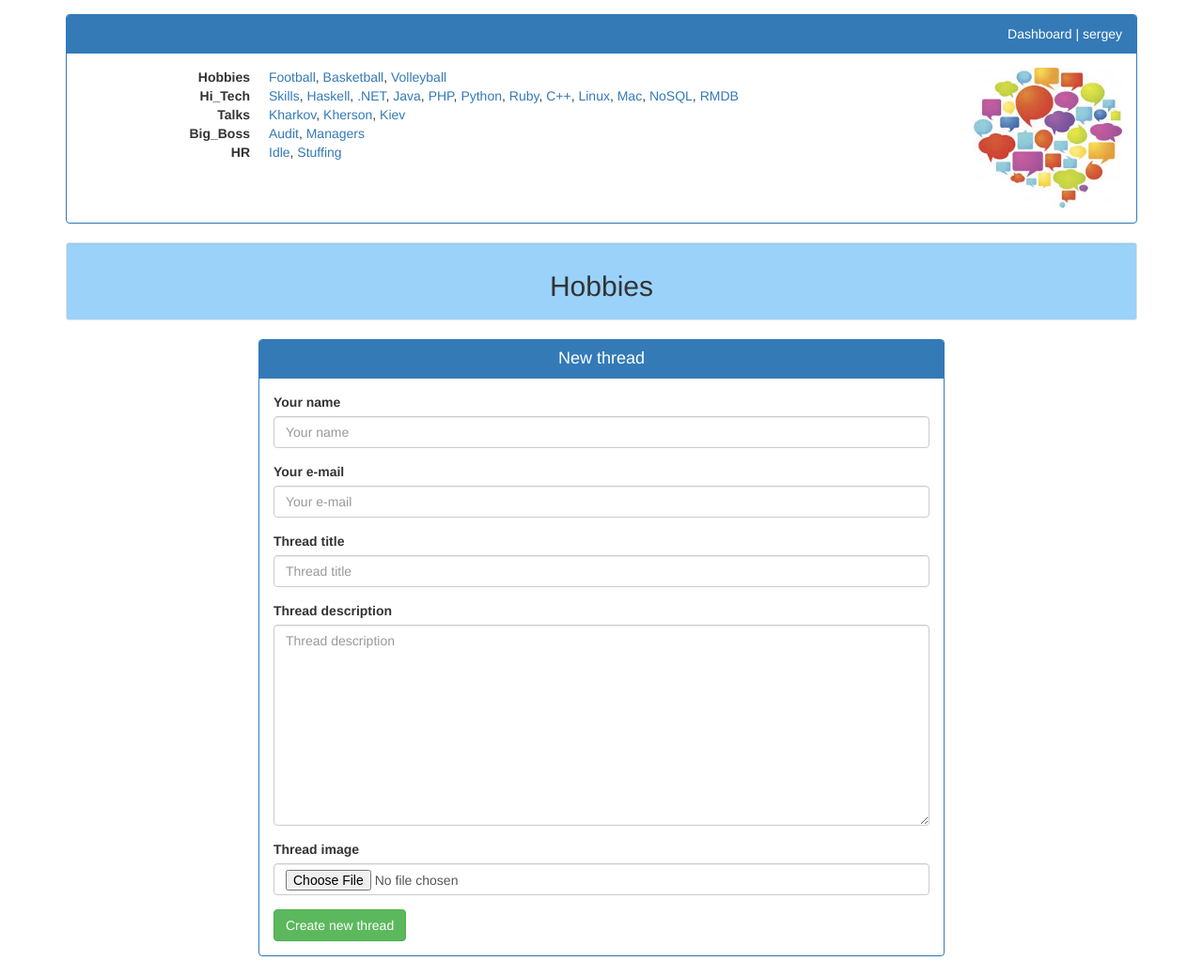
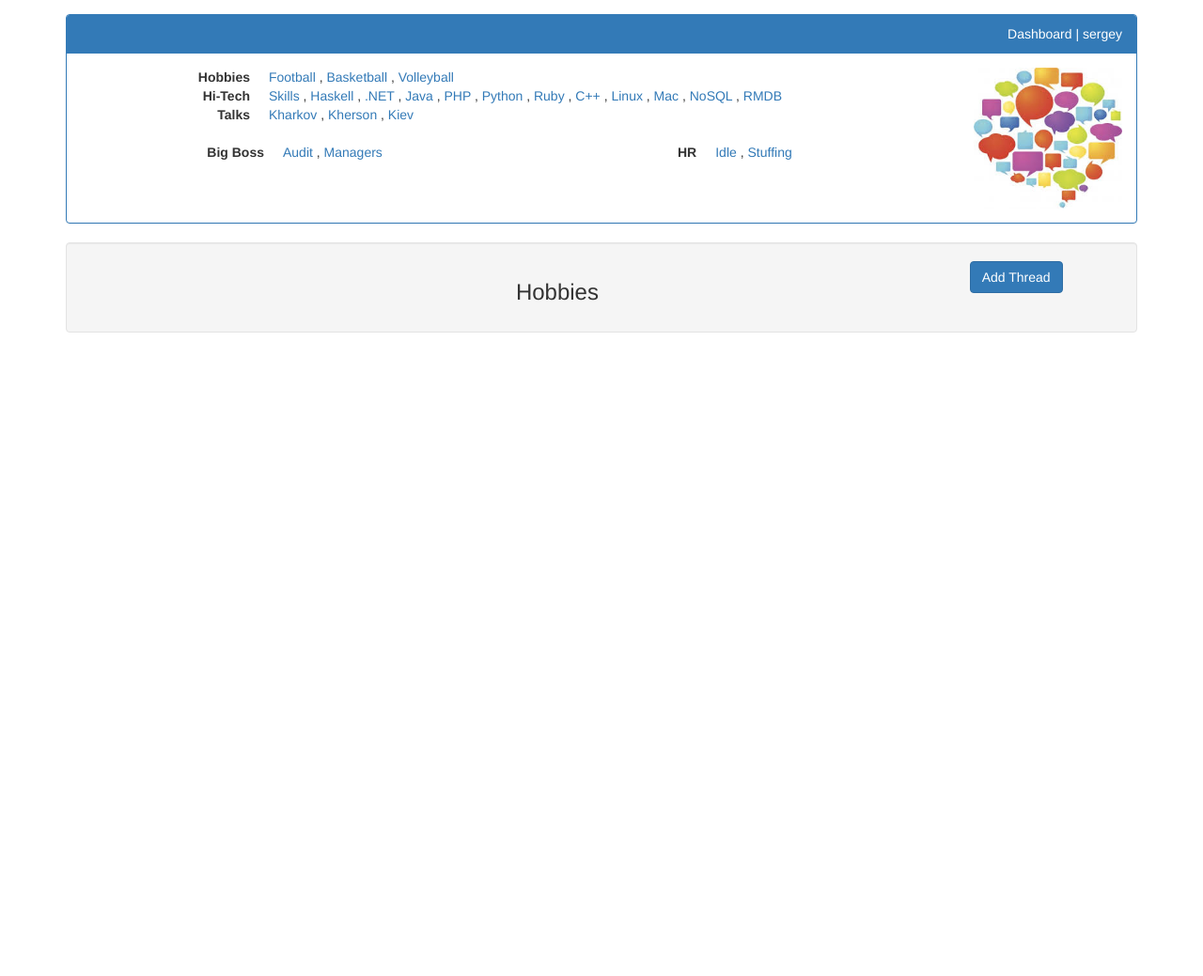
Before and after one commit to ukrduino/DATAART_DJANGO, a Django app: page /threads_category/1 in a window 1280 px wide. Shown: the whole page at 94% size. After the commit the page ends 354 px from the top, so only its background shows below. Run offline with Django 3.2, Linux system fonts and the light colour scheme; a user stored in the database is signed in; data comes from the database, SQL or seed files in the repository; both versions use the stored data as it was after the commit; some libraries are stand-ins or nearby versions.

Commit message:
Threads page refactoring

```diff
--- a/static/css/style.css
+++ b/static/css/style.css
@@ -40,11 +40,12 @@ ul.csv li:last-child:after { content: ""; }
 #new_thread_panel_header{
     text-align: center;
 }
+#new_thread_panel{
+    display: none;
+}
 
 #thread_category_header{
     text-align: center;
-    background-color:#9AD2FA
-
 }
 
 #thread_title{
--- /dev/null
+++ b/static/js/MyScripts.js
@@ -0,0 +1,4 @@
+$('#show_add_thread_form').click(function () {
+    $("#new_thread_panel").slideToggle("slow");
+    $('#show_add_thread_form').text("Show/hide form");
+});
--- a/templates/BasePage.html
+++ b/templates/BasePage.html
@@ -34,5 +34,6 @@
 <!-- Placed at the end of the document so the pages load faster -->
 <script type="text/javascript" src="{% static 'js/jquery-1.11.3.min.js' %}"></script>
 <script type="text/javascript" src="{% static 'js/bootstrap.min.js' %}"></script>
+<script type="text/javascript" src="{% static 'js/MyScripts.js' %}"></script>
 </body>
 </html>
--- a/templates/Threads_page_content.html
+++ b/templates/Threads_page_content.html
@@ -5,9 +5,20 @@
 
 {% block threads_page_content %}
     <div class="col-lg-12">
-        <div class="well well-sm" id="thread_category_header"><h2>{{ request.session.category_title }}</h2></div>
+        <div class="well" id="thread_category_header">
+            <div class="row">
+                <div class="col-lg-9 col-lg-offset-1">
+                    <h3>{{ request.session.category_title }}</h3>
+                </div>
+                <div class="col-lg-1" id="show_add_thread_form_div">
+                    <a class="btn btn-primary" id="show_add_thread_form">
+                        Add Thread
+                    </a>
+                </div>
+            </div>
+        </div>
         <div class="col-lg-8 col-lg-offset-2">
-            <div class="panel panel-primary">
+            <div class="panel panel-primary" id="new_thread_panel">
                 <div class="panel-heading" id="new_thread_panel_header">
                     <h4>New thread</h4>
                 </div>
@@ -15,7 +26,8 @@
                     <form action='/new_thread/' method="post">
                         {% csrf_token %}
                         {% bootstrap_form form %}
-                        <input type="submit" class="btn btn-success" value="Create new thread">
+                        <input type="submit" class="btn btn-success"
+                               value="Create new thread">
                     </form>
                 </div>
             </div>
@@ -24,19 +36,22 @@
             {% for key, value in threads_with_replies.items %}
                 <div class="panel panel-primary">
                     <div class="panel-heading clearfix">
-                        <div class="col-lg-8" id="thread_title"><h4>#{{ key.id }}
+                        <div class="col-lg-8" id="thread_title"><h4>
+                            #{{ key.id }}
                             | {{ key.thread_title }}</h4></div>
                         <div class="col-lg-3" id="thread_date">
                             <p>Created : {{ key.thread_date }}</p>
                         </div>
                         <div class="col-lg-1">
-                            <a class="btn btn-success" href="{% url 'thread_page' key.id %}">Reply</a>
+                            <a class="btn btn-success"
+                               href="{% url 'thread_page' key.id %}">Reply</a>
                         </div>
                     </div>
                     <div class="panel-body">
                         <div class="media">
                             <div class="media-left">
-                                <img class="media-object logo_image" src="http://{{ request.get_host }}/{{ key.thread_image }}"
+                                <img class="media-object logo_image"
+                                     src="http://{{ request.get_host }}/{{ key.thread_image }}"
                                      alt="Thread image">
                             </div>
                             <div class="media-body">
@@ -52,7 +67,8 @@
                                 <div class="well reply">
                                     <div class="row">
                                         <div class="col-lg-11">
-                                            <p>#{{ reply.id }} Created : {{ reply.reply_date }}</p>
+                                            <p>#{{ reply.id }} Created
+                                                : {{ reply.reply_date }}</p>
 
                                             <p>>> {{ key.thread_title }}</p>
                                         </div>
@@ -61,7 +77,8 @@
                                 </div>
                             {% empty %}
                                 <div class="well reply">
-                                    This thread has no replies.... Yours will be the first!!!
+                                    This thread has no replies.... Yours will
+                                    be the first!!!
                                 </div>
                             {% endfor %}
                         </div>
--- a/templates/Threads_page_header.html
+++ b/templates/Threads_page_header.html
@@ -6,7 +6,8 @@
         <div class="panel panel-primary">
             <div class="panel-heading" id="threads_header_panel_header">
                 {% if user.is_anonymous %}
-                    <a href="{% url 'home' %}">Dashboard</a> | <a href="{% url 'user_login' %}">Login</a>
+                    <a href="{% url 'home' %}">Dashboard</a> |
+                    <a href="{% url 'user_login' %}">Login</a>
                 {% else %}
                     <a href="{% url 'home' %}">Dashboard</a> | {{ user }}
                 {% endif %}
@@ -15,22 +16,72 @@
                 <div class="media">
                     <div class="media-body">
                         <dl class="dl-horizontal">
-                            {% for key, value in main_categories.items %}
-                                <dt>
-                                    {{ key }}
-                                </dt>
+                            <dt>Hobbies</dt>
                             <dd>
                                 <ul class="csv">
-                                        {% for sub_cat in value %}
-                                            <li><a href="{% url 'threads_category_page' sub_cat.id %}">{{ sub_cat }}</a></li>
+                                    {% for sub_cat in main_categories.Hobbies %}
+                                        <li>
+                                            <a href="{% url 'threads_category_page' sub_cat.id %}">{{ sub_cat }}</a>
+                                        </li>
                                     {% endfor %}
                                 </ul>
                             </dd>
+                            <dt>Hi-Tech</dt>
+                            <dd>
+                                <ul class="csv">
+                                    {% for sub_cat in main_categories.Hi_Tech %}
+                                        <li>
+                                            <a href="{% url 'threads_category_page' sub_cat.id %}">{{ sub_cat }}</a>
+                                        </li>
                                     {% endfor %}
+                                </ul>
+                            </dd>
+                            <dt>Talks</dt>
+                            <dd>
+                                <ul class="csv">
+                                    {% for sub_cat in main_categories.Talks %}
+                                        <li>
+                                            <a href="{% url 'threads_category_page' sub_cat.id %}">{{ sub_cat }}</a>
+                                        </li>
+                                    {% endfor %}
+                                </ul>
+                            </dd>
+                        </dl>
+                        {% if main_categories.Big_Boss %}
+                            <div class="col-lg-6">
+                                <dl class="dl-horizontal">
+                                    <dt>Big Boss</dt>
+                                    <dd>
+                                        <ul class="csv">
+                                            {% for sub_cat in main_categories.Big_Boss %}
+                                                <li>
+                                                    <a href="{% url 'threads_category_page' sub_cat.id %}">{{ sub_cat }}</a>
+                                                </li>
+                                            {% endfor %}
+                                        </ul>
+                                    </dd>
                                 </dl>
                             </div>
+                            <div class="col-lg-5">
+                                <dl class="dl-horizontal">
+                                    <dt>HR</dt>
+                                    <dd>
+                                        <ul class="csv">
+                                            {% for sub_cat in main_categories.HR %}
+                                                <li>
+                                                    <a href="{% url 'threads_category_page' sub_cat.id %}">{{ sub_cat }}</a>
+                                                </li>
+                                            {% endfor %}
+                                        </ul>
+                                    </dd>
+                                </dl>
+                            </div>
+                        {% endif %}
+                    </div>
                     <div class="media-right">
-                        <img class="media-object logo_image" src="{% static 'site_images/Logo.jpg' %}" alt="{% static 'site_images/ImageNot.jpg' %}">
+                        <img class="media-object logo_image"
+                             src="{% static 'site_images/Logo.jpg' %}"
+                             alt="{% static 'site_images/ImageNot.jpg' %}">
                     </div>
                 </div>
             </div>
```
Also changed, not shown: db.sqlite3. Lines whose indentation alone changed are shown as unchanged.
